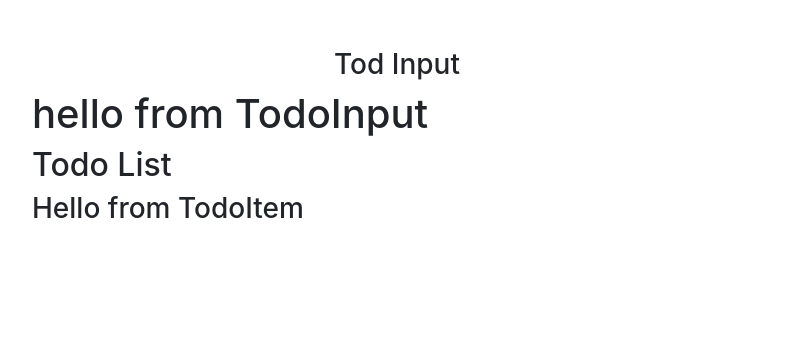
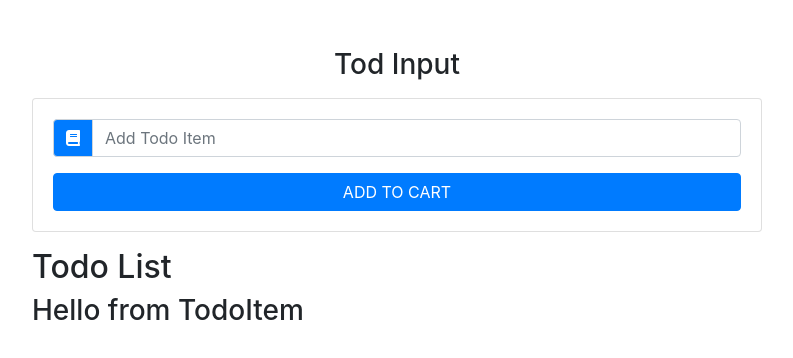
Before and after one commit to locaulker/todo-list-tutorial-two, a React (Create React App) app: page / in a window 1280 px wide. Shown: the top 358 px of the page, without its empty margins (243-1036 px from the left). Built offline with nearby package versions, Linux system fonts and the light colour scheme.

Commit message:
L69: handle functions started

```diff
--- a/src/App.js
+++ b/src/App.js
@@ -7,21 +7,29 @@
 
 class App extends Component {
   state = {
-    items: [
-      { id: 1, title: "wake up" },
-      { id: 2, title: "make breakfast" }
-    ],
+    items: [],
     id: uuidv4(),
     item: "",
     editItem: false
   }
 
   handleChange = e => {
-    console.log("handle Change")
+    this.setState({
+      item: e.target.value
+    })
   }
 
   handleSubmit = e => {
-    console.log("handle Submit")
+    e.preventDefault()
+    const newItem = {
+      id: this.state.id,
+      title: this.state.item
+    }
+    const updatedItems = [...this.state.items, newItem]
+
+    this.setState({
+      items: updatedItems
+    })
   }
 
   clearList = () => {
--- a/src/components/TodoInput.js
+++ b/src/components/TodoInput.js
@@ -2,7 +2,34 @@
 
 class TodoInput extends Component {
   render() {
-    return <h1>hello from TodoInput</h1>
+    const { item, handleChange, handleSubmit, editItem } = this.props
+
+    return (
+      <div className="card card-body my-3">
+        <form onSubmit={handleSubmit}>
+          <div className="input-group">
+            <div className="input-group-prepend">
+              <div className="input-group-text bg-primary text-white">
+                <i className="fas fa-book"></i>
+              </div>
+            </div>
+            <input
+              type="text"
+              className="form-control text-capitalize"
+              placeholder="add todo item"
+              value={item}
+              onChange={handleChange}
+            />
+          </div>
+          <button
+            type="submit"
+            className="btn btn-block btn-primary mt-3 text-uppercase"
+          >
+            add to cart
+          </button>
+        </form>
+      </div>
+    )
   }
 }
 
```
